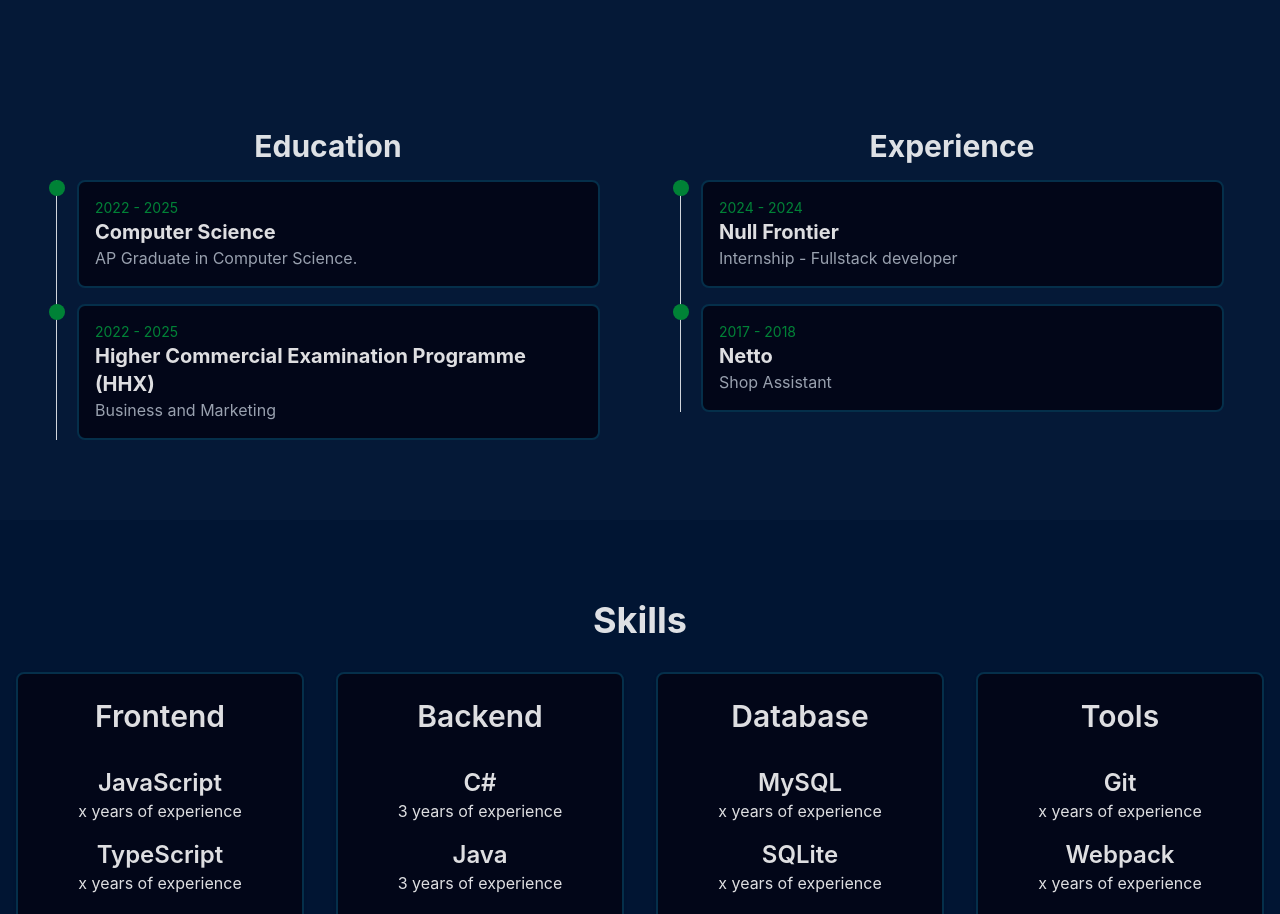
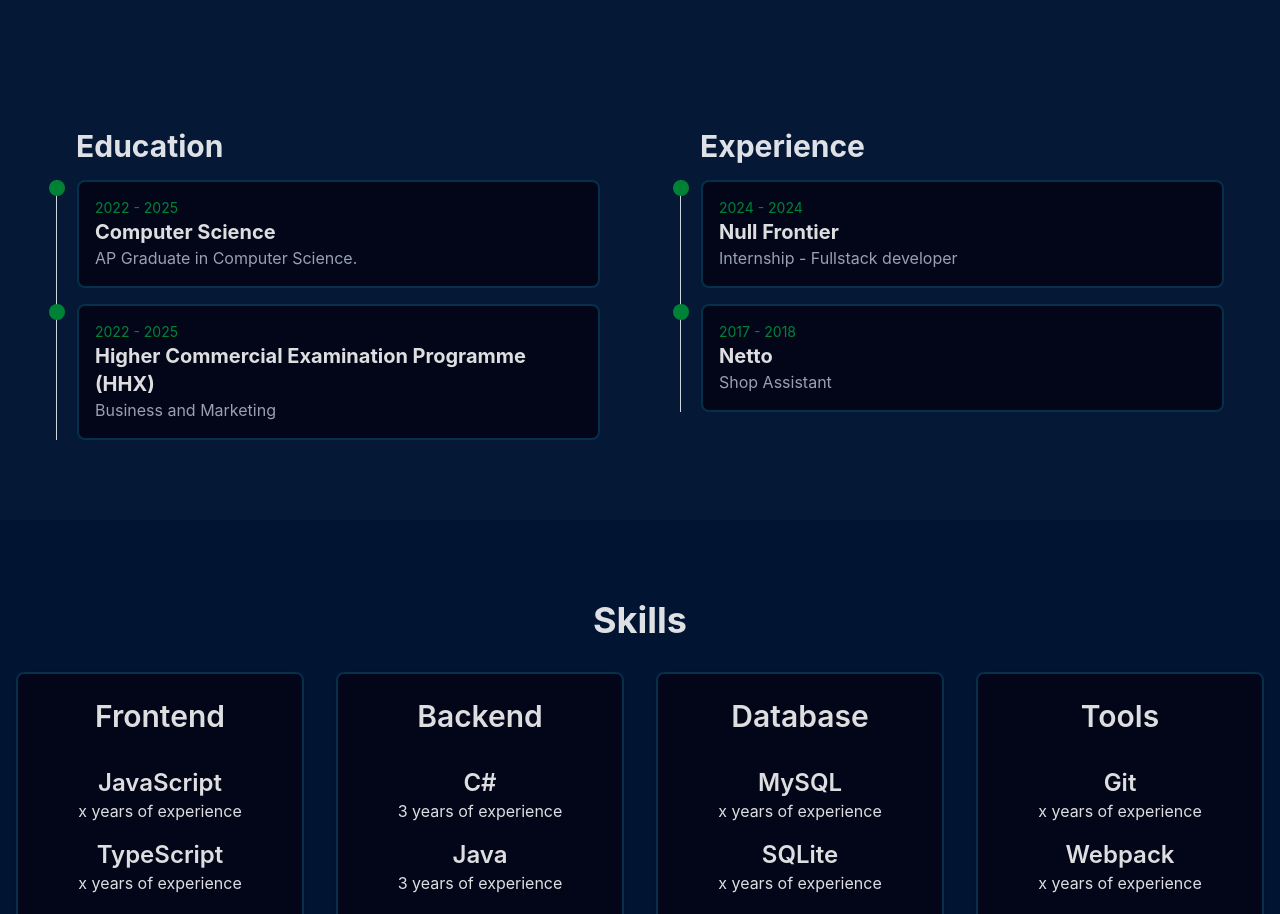
Before and after one commit to oliv6362/myportfolio, a React (Vite) app: page / in a window 1280 px wide. Shown: the part 1320-2234 px from the top of the page. Built offline with nearby package versions, Linux system fonts and the light colour scheme.

Commit message:
Aligned headlines for EducationPart and ExperiencePart components to the left

```diff
--- a/src/components/parts/educationPart.tsx
+++ b/src/components/parts/educationPart.tsx
@@ -15,7 +15,7 @@ const EducationPart: React.FC = () => {
 
     return (
         <section className="mt-4 px-10">
-            <h2 className="text-3xl font-bold text-center">Education</h2>
+            <h2 className="text-3xl font-bold text-start pl-5">Education</h2>
 
             <div className="relative border-s border-gray-300">
                 {education.map((edu, index) => (
--- a/src/components/parts/experiencePart.tsx
+++ b/src/components/parts/experiencePart.tsx
@@ -15,7 +15,7 @@ const ExperiencePart: React.FC = () => {
 
     return (
         <section className="mt-4 px-10">
-            <h2 className="text-3xl font-bold text-center">Experience</h2>
+            <h2 className="text-3xl font-bold text-start pl-5">Experience</h2>
 
             <div className="relative border-s border-gray-300 ">
                 {experience.map((exp, index) => (
```
